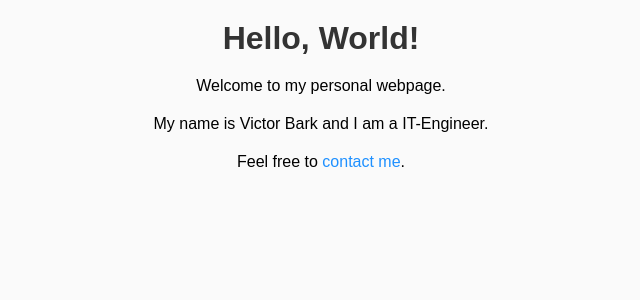
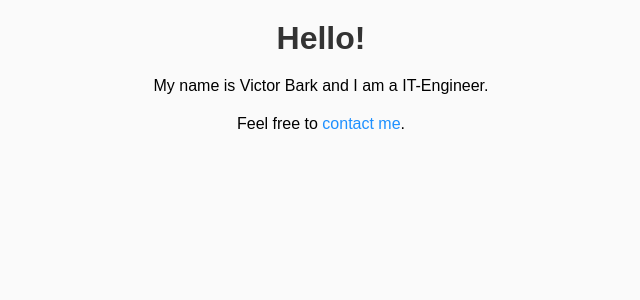
Before and after one commit to vbark/victorbark.com, a PHP site: page / in a window 1280 px wide. Shown: the top 300 px of the page, without its empty margins (319-959 px from the left). Run offline with PHP 8.4, Linux system fonts and the light colour scheme.

Commit message:
Small change

```diff
--- a/index.php
+++ b/index.php
@@ -22,8 +22,7 @@
   </style>
 </head>
 <body>
-  <h1>Hello, World!</h1>
-  <p>Welcome to my personal webpage.</p>
+  <h1>Hello!</h1>
   <p>My name is Victor Bark and I am a IT-Engineer.</p>
   <p>Feel free to <a href="mailto:[me@victorbark.com]">contact me</a>.</p>
   <script>
```
